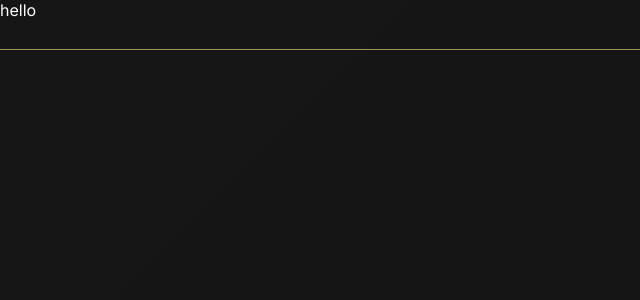
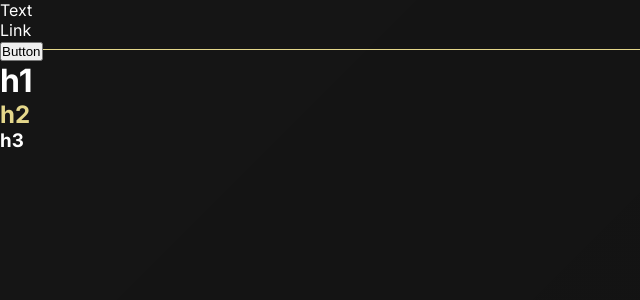
Before and after one commit to DAlsabrook/TuBros_Windows, a Next.js app: page / in a window 1280 px wide. Shown: the top 300 px of the page, without its empty margins (0-640 px from the left). Built offline with nearby package versions, Linux system fonts and the light colour scheme.

Commit message:
checking styling for different elements

```diff
--- a/app/page.js
+++ b/app/page.js
@@ -5,8 +5,12 @@ export default function Home() {
     <main className={styles.main}>
       <header className={styles.header}>
         <div className={styles.content}>
-          <p>hello</p>
-
+          <p>Text</p>
+          <a>Link</a><br/>
+          <button>Button</button>
+          <h1>h1</h1>
+          <h2>h2</h2>
+          <h3>h3</h3>
         </div>
       </header>
       <section>
--- a/app/styles/globals.css
+++ b/app/styles/globals.css
@@ -4,7 +4,7 @@
   --grey-3: rgba(19, 19, 19, 0.963);
   --grey-4: rgb(20, 20, 20);
   --grey-5: rgb(21, 21, 21);
-  --gold: rgb(159, 147, 80);
+  --gold: rgb(228, 215, 139);
 }
 
 * {
@@ -39,3 +39,12 @@ a {
   color: inherit;
   text-decoration: none;
 }
+
+a:hover {
+  color: var(--gold);
+  cursor: pointer;
+}
+
+h2 {
+  color: var(--gold)
+}
```
